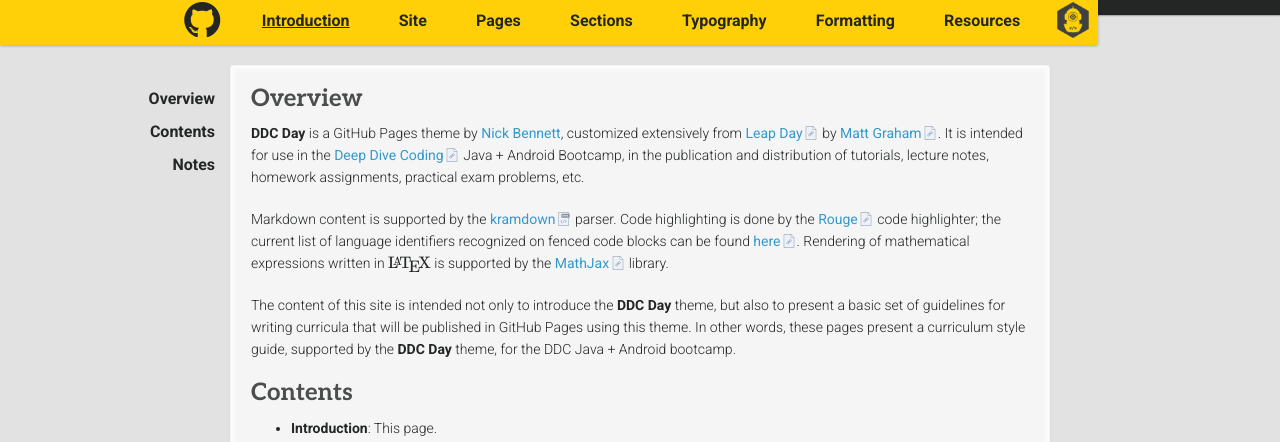
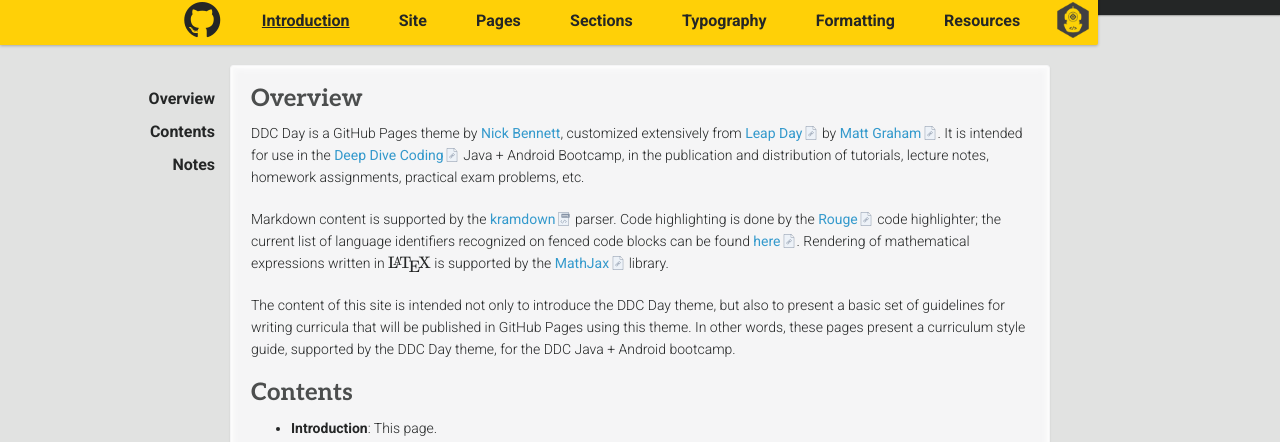
Before and after one commit to ddc-java/ddc-day, a Jekyll site: the page built from index.md, in a window 1280 px wide. Shown: the part 110-552 px from the top of the page. Built offline with Jekyll 4.4.1, drawn with Linux system fonts in a browser that asks for light colours; nearby versions of some CDN libraries; some web fonts are replaced; our own code applies the rules of GitHub Pages for plain Markdown files; formulas are drawn with MathJax 3.

Commit message:
Self-consistency

```diff
--- a/index.md
+++ b/index.md
@@ -7,11 +7,11 @@
 
 ## Overview
 
-**DDC Day** is a GitHub Pages theme by [Nick Bennett](mailto:nick@nickbenn.com), customized extensively from [Leap Day](https://pages-themes.github.io/leap-day/) by [Matt Graham](https://twitter.com/mattgraham). It is intended for use in the [Deep Dive Coding](https://deepdivecoding.com) Java + Android Bootcamp, in the publication and distribution of tutorials, lecture notes, homework assignments, practical exam problems, etc.
+DDC Day is a GitHub Pages theme by [Nick Bennett](mailto:nick@nickbenn.com), customized extensively from [Leap Day](https://pages-themes.github.io/leap-day/) by [Matt Graham](https://twitter.com/mattgraham). It is intended for use in the [Deep Dive Coding](https://deepdivecoding.com) Java + Android Bootcamp, in the publication and distribution of tutorials, lecture notes, homework assignments, practical exam problems, etc.
 
 Markdown content is supported by the [kramdown](https://kramdown.gettalong.org/parser/kramdown.html) parser. Code highlighting is done by the [Rouge](http://rouge.jneen.net/) code highlighter; the current list of language identifiers recognized on fenced code blocks can be found [here](https://github.com/rouge-ruby/rouge/wiki/List-of-supported-languages-and-lexers). Rendering of mathematical expressions written in $\rm\LaTeX$ is supported by the [MathJax](https://www.mathjax.org/) library.
 
-The content of this site is intended not only to introduce the **DDC Day** theme, but also to present a basic set of guidelines for writing curricula that will be published in GitHub Pages using this theme. In other words, these pages present a curriculum style guide, supported by the **DDC Day** theme, for the DDC Java + Android bootcamp.
+The content of this site is intended not only to introduce the DDC Day theme, but also to present a basic set of guidelines for writing curricula that will be published in GitHub Pages using this theme. In other words, these pages present a curriculum style guide, supported by the DDC Day theme, for the DDC Java + Android bootcamp.
 
 ## Contents
 
```
Also changed, not shown: site.md (+1 -1 lines), typography.md (+1 -1 lines).
